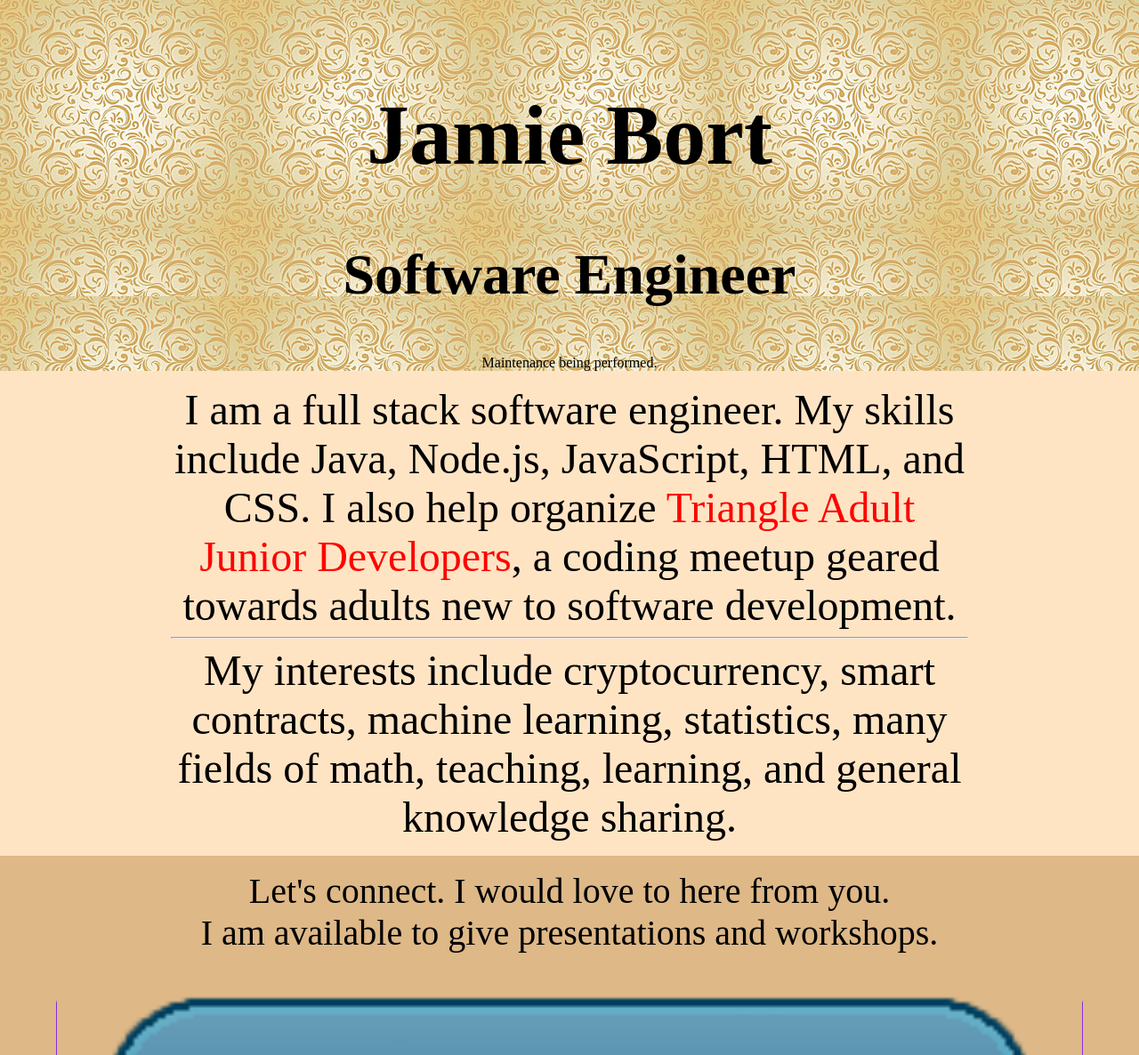
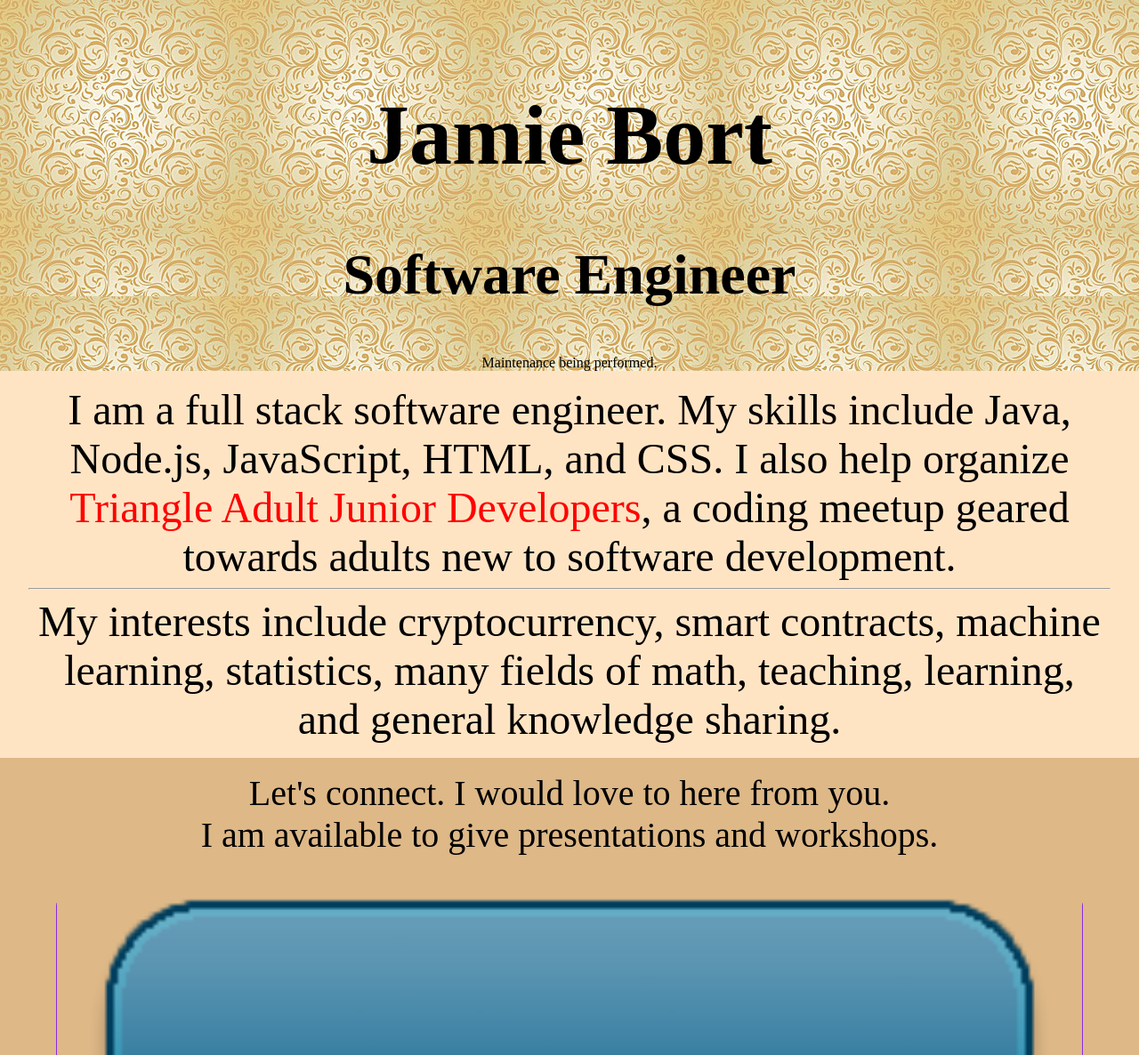
Before and after one commit to JamieBort/Portfolio-Website, a PHP site: page / in a window 1280 px wide. Shown: the top 1186 px of the page at 89% size. Run offline with PHP 8.4, Linux system fonts and the light colour scheme.

Commit message:
Finished coding.

```diff
--- a/style.css
+++ b/style.css
@@ -186,7 +186,7 @@ a:active {
 } */
 
 #bio {
-  width: 70%;
+  width: 95%;
   margin: auto;
   /* padding-bottom: 1em; */
   /* background-color: #aaa; */
```
